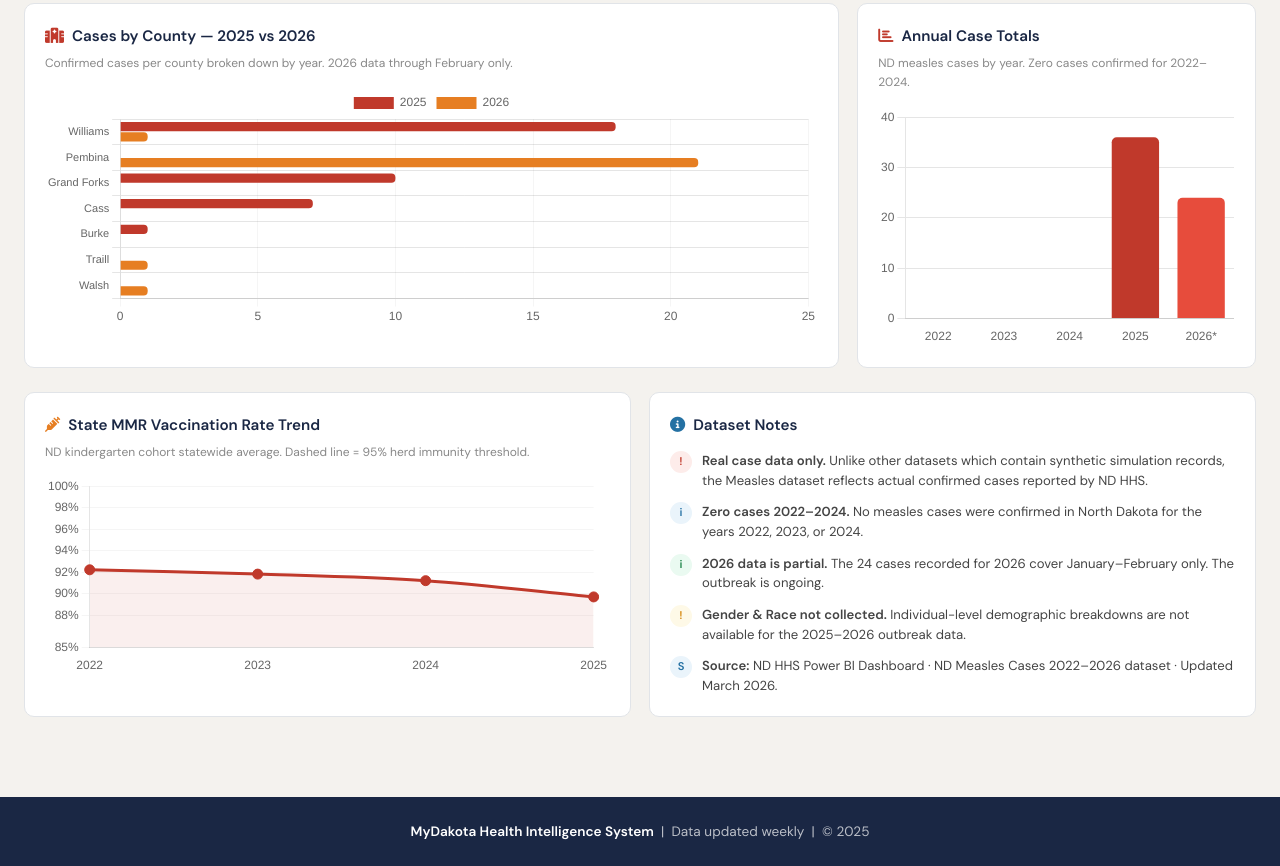
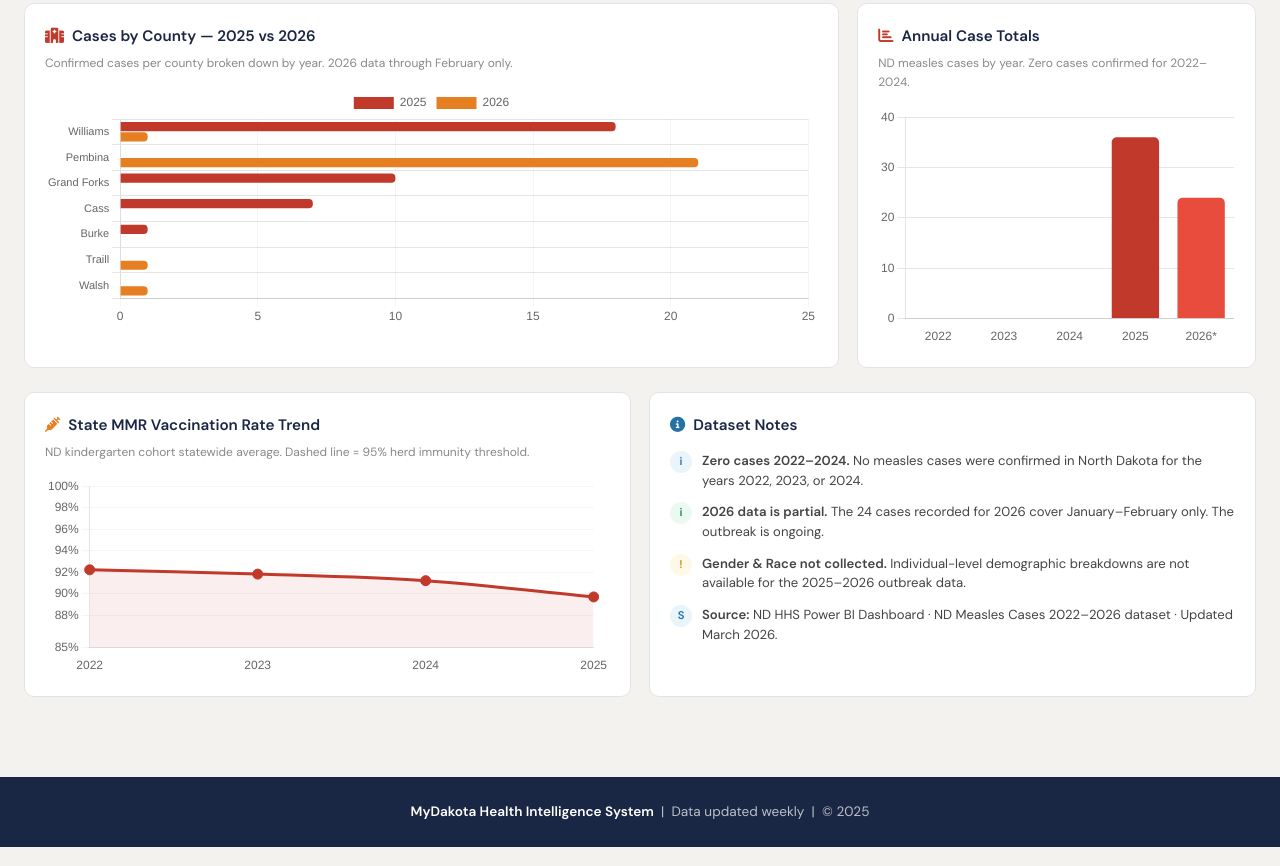
Before and after one commit to ahmedsayuti/mydakotahis, a plain HTML site: page data/index.html in a window 1280 px wide. Shown: the part 1688-2554 px from the top of the page. Drawn offline with nearby package versions, Linux system fonts and the light colour scheme.

Commit message:
Update index.html

```diff
--- a/data/index.html
+++ b/data/index.html
@@ -575,10 +575,6 @@
       <h3 style="font-size:0.95rem;margin:0 0 14px;color:#1a2744"><i class="fas fa-info-circle" style="color:#2471a3;margin-right:8px"></i>Dataset Notes</h3>
       <div style="display:flex;flex-direction:column;gap:12px">
         <div style="display:flex;gap:10px;align-items:flex-start">
-          <span style="background:#fdecea;color:#c0392b;border-radius:50%;width:22px;height:22px;display:flex;align-items:center;justify-content:center;font-size:0.7rem;flex-shrink:0;font-weight:700">!</span>
-          <div style="font-size:0.82rem;color:#444;line-height:1.5"><strong>Real case data only.</strong> Unlike other datasets which contain synthetic simulation records, the Measles dataset reflects actual confirmed cases reported by ND HHS.</div>
-        </div>
-        <div style="display:flex;gap:10px;align-items:flex-start">
           <span style="background:#eaf4fb;color:#2471a3;border-radius:50%;width:22px;height:22px;display:flex;align-items:center;justify-content:center;font-size:0.7rem;flex-shrink:0;font-weight:700">i</span>
           <div style="font-size:0.82rem;color:#444;line-height:1.5"><strong>Zero cases 2022–2024.</strong> No measles cases were confirmed in North Dakota for the years 2022, 2023, or 2024.</div>
         </div>
```
